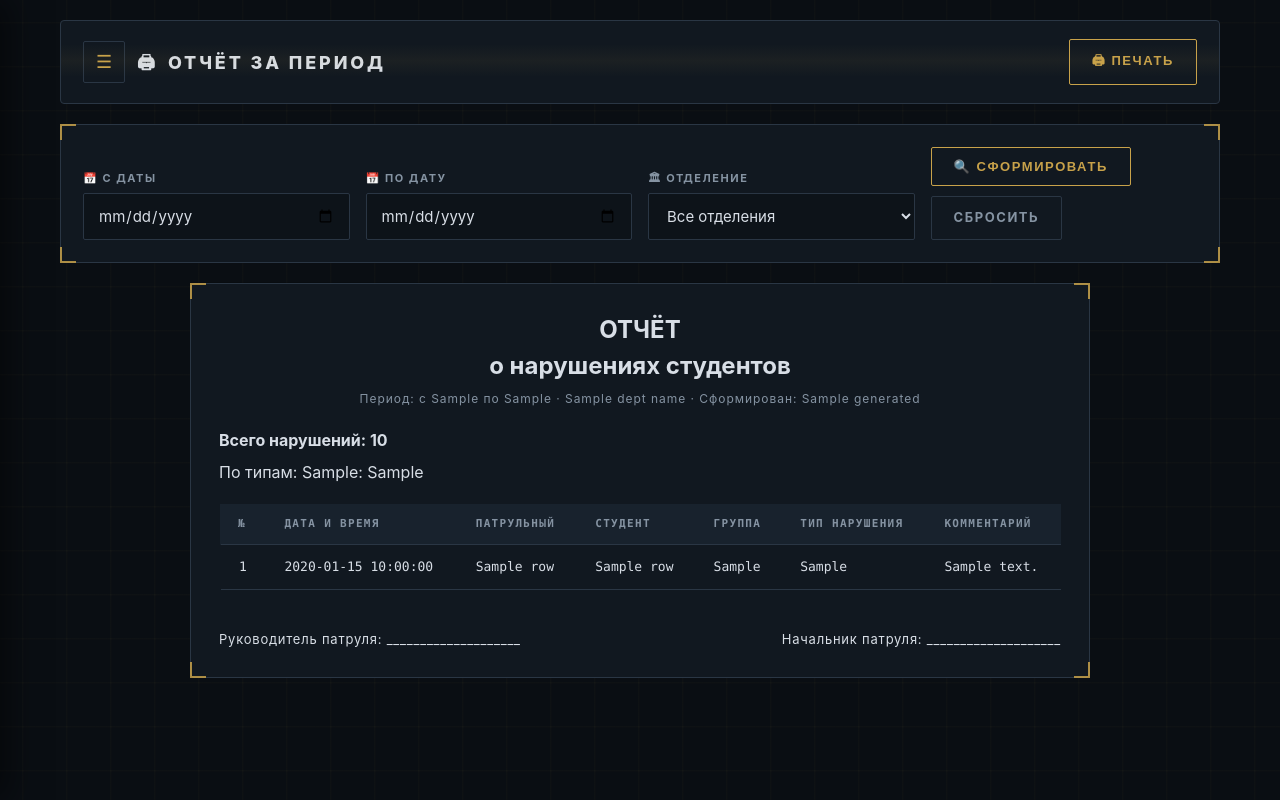
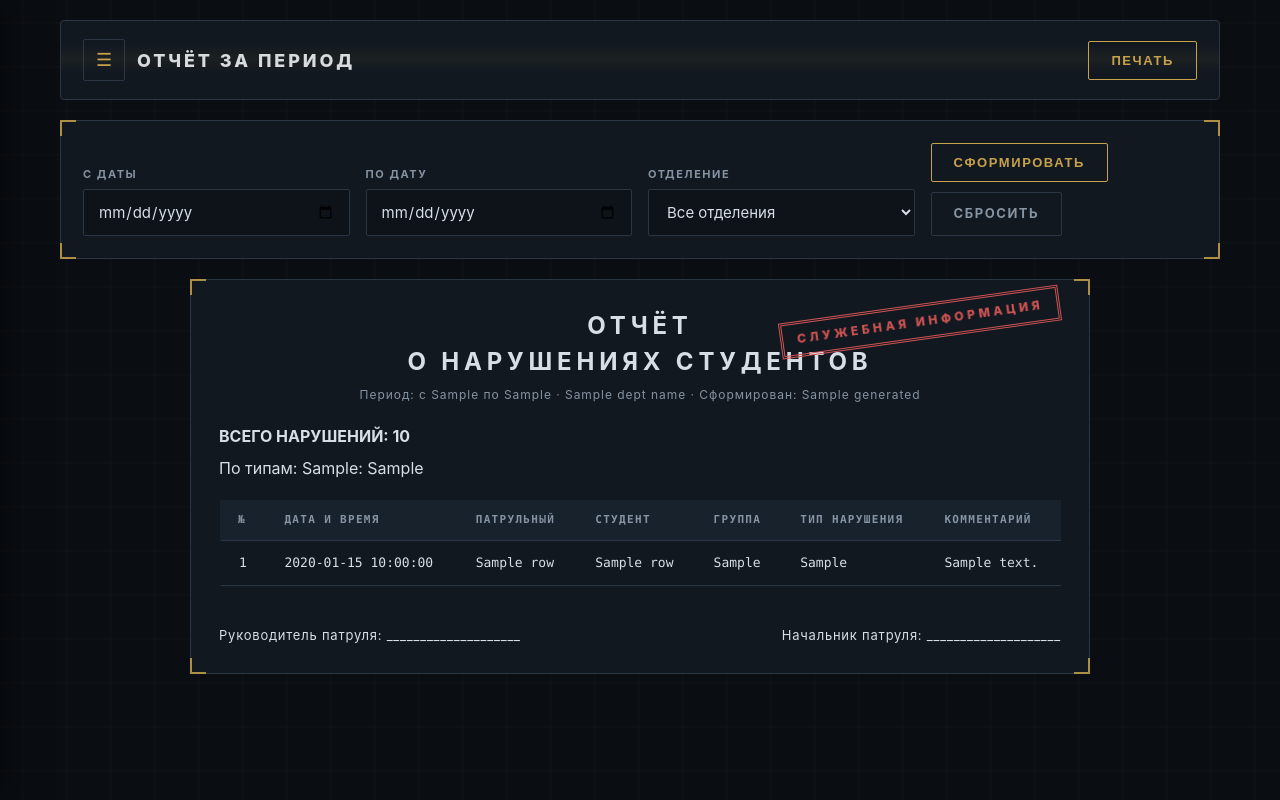
Before and after one commit to Anon2200/patrol-system, a FastAPI app: template templates/report.html in a window 1280 px wide. Run offline with FastAPI, Linux system fonts and the light colour scheme; the template is opened without the code that fills it: most values are stand-ins (such as "Sample title", 1, 10 or a date in 2020).

Commit message:
Update report.html

```diff
--- a/templates/report.html
+++ b/templates/report.html
@@ -14,23 +14,23 @@
         <div class="page-header no-print">
             <div style="display: flex; align-items: center; gap: 12px;">
                 <button class="menu-toggle-inline" onclick="openSidebar()" title="Меню">☰</button>
-                <div class="page-title"><span>🖨</span><span>Отчёт за период</span></div>
+                <div class="page-title"><span>Отчёт за период</span></div>
             </div>
-            <button class="btn btn-primary" onclick="window.print()">🖨 Печать</button>
+            <button class="btn btn-primary" onclick="window.print()">Печать</button>
         </div>
 
         <div class="filters-card no-print">
             <form action="/admin/report" method="GET" class="filters-form">
                 <div class="form-group" style="margin: 0;">
-                    <label class="form-label" for="date_from">📅 С даты</label>
-                    <input class="form-input" type="date" id="date_from" name="date_from" value="{{ period_start }}">
+                    <label class="form-label" for="date_from">С даты</label>
+                    <input class="form-input mono" type="date" id="date_from" name="date_from" value="{{ period_start }}">
                 </div>
                 <div class="form-group" style="margin: 0;">
-                    <label class="form-label" for="date_to">📅 По дату</label>
-                    <input class="form-input" type="date" id="date_to" name="date_to" value="{{ period_end }}">
+                    <label class="form-label" for="date_to">По дату</label>
+                    <input class="form-input mono" type="date" id="date_to" name="date_to" value="{{ period_end }}">
                 </div>
                 <div class="form-group" style="margin: 0;">
-                    <label class="form-label" for="department">🏛 Отделение</label>
+                    <label class="form-label" for="department">Отделение</label>
                     <select class="form-select" id="department" name="department">
                         <option value="">Все отделения</option>
                         {% for key, name in departments.items() %}
@@ -39,17 +39,18 @@
                     </select>
                 </div>
                 <div class="filters-actions">
-                    <button type="submit" class="btn btn-primary">🔍 Сформировать</button>
+                    <button type="submit" class="btn btn-primary">Сформировать</button>
                     <a href="/admin/report" class="btn btn-secondary">Сбросить</a>
                 </div>
             </form>
         </div>
 
         <div class="card report-sheet">
-            <h2 style="text-align: center;">ОТЧЁТ<br>о нарушениях студентов</h2>
+            <div class="stamp">Служебная информация</div>
+            <h2 style="text-align: center; letter-spacing: 0.2em; text-transform: uppercase;">Отчёт<br>о нарушениях студентов</h2>
             <p class="report-meta" style="text-align: center;">Период: с {{ period_start }} по {{ period_end }}{% if dept_name %} · {{ dept_name }}{% endif %} · Сформирован: {{ generated }}</p>
 
-            <p style="margin: 20px 0 8px;"><strong>Всего нарушений: {{ total }}</strong></p>
+            <p style="margin: 20px 0 8px;"><strong>ВСЕГО НАРУШЕНИЙ: {{ total }}</strong></p>
             <p style="margin-bottom: 20px;">
                 По типам:
                 {% for t, c in by_type %}
@@ -74,10 +75,10 @@
                         {% for v in rows %}
                         <tr>
                             <td>{{ loop.index }}</td>
-                            <td>{{ v.created_at }}</td>
+                            <td class="mono">{{ v.created_at }}</td>
                             <td>{{ v.patrol_name }}</td>
                             <td>{{ v.student_name }}</td>
-                            <td>{{ v.student_group }}</td>
+                            <td class="mono">{{ v.student_group }}</td>
                             <td>{{ v.violation_type }}</td>
                             <td>{{ v.comment or "—" }}</td>
                         </tr>
```
